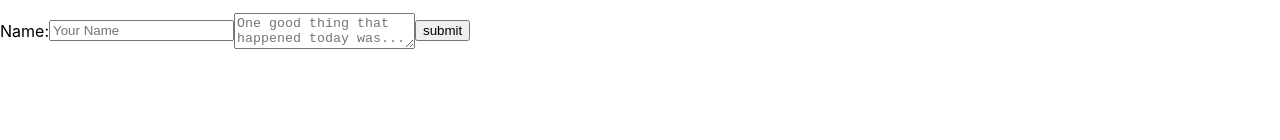
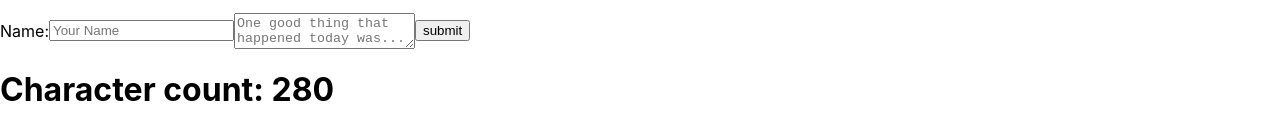
Before and after one commit to NickEikenberg/Project-4-Frontend, a React (Create React App) app in the folder app-front/: page / in a window 1280 px wide. Both pictures are taken after a click on the element "Submit Your OGT". Shown: the part 232-372 px from the top of the page. Built offline with nearby package versions, Linux system fonts and the light colour scheme; no server answers.

Commit message:
Added character count to form

```diff
--- a/app-front/src/components/Add.js
+++ b/app-front/src/components/Add.js
@@ -1,7 +1,15 @@
-import React from 'react';
+import React, { useState } from 'react';
 // import '../util/css/add.css';
 
 const Add = () => {
+  let [characterCount, setCharacterCount] = useState(280);
+
+  const getCharacterCount = () => {
+    const text = document.getElementById('textarea');
+    let chars = 280;
+    setCharacterCount(chars - text.value.length);
+  };
+
   return (
     <div>
       <h1>SUBMIT YOUR GOOD MOMENT</h1>
@@ -11,11 +19,14 @@ const Add = () => {
           <label htmlFor="name">Name: </label>
           <input type="text" name="name" placeholder="Your Name" />
           <textarea
+            id="textarea"
             name="message"
             placeholder="One good thing that happened today was..."
+            onChange={getCharacterCount}
           ></textarea>
           <input type="submit" value="submit"></input>
         </form>
+        <h1>Character count: {characterCount}</h1>
       </div>
     </div>
   );
```
